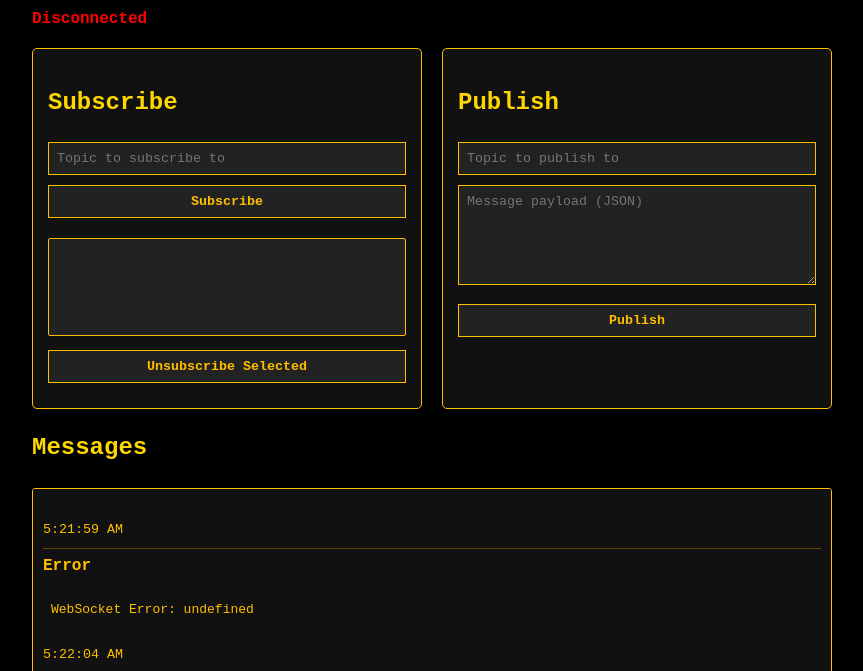
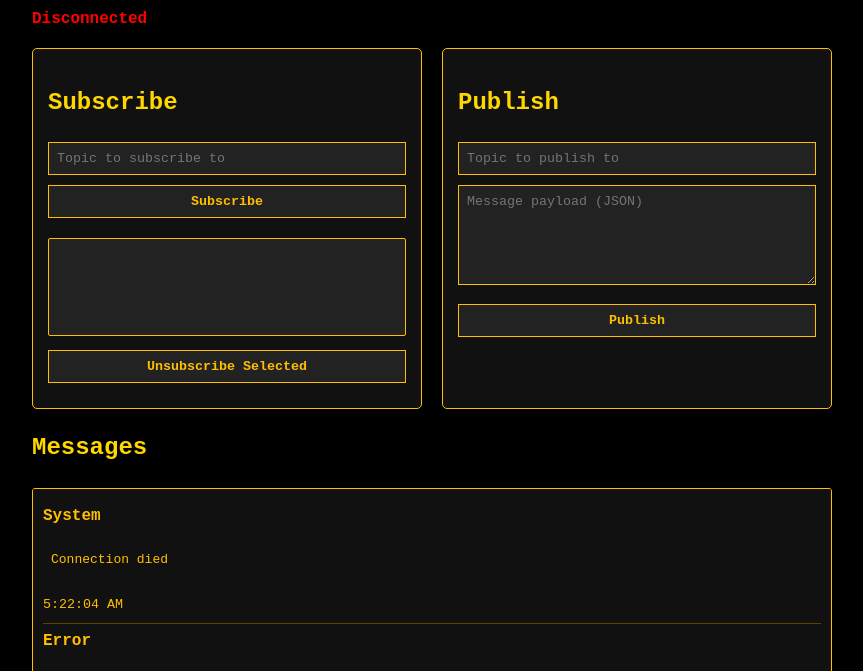
Before and after one commit to dbjohnson/ws-pub-sub, a plain HTML site: page static/index.html in a window 1280 px wide. Shown: the part 107-778 px from the top of the page, without its empty margins (208-1071 px from the left). Drawn offline with Linux system fonts and the light colour scheme; no server answers.

Commit message:
descending message log

```diff
--- a/static/index.html
+++ b/static/index.html
@@ -211,8 +211,7 @@
                 <pre>${content}</pre>
                 <small>${new Date().toLocaleTimeString()}</small>
             `;
-      messagesContainer.appendChild(messageElement);
-      messagesContainer.scrollTop = messagesContainer.scrollHeight;
+      messagesContainer.insertBefore(messageElement, messagesContainer.firstChild);
     }
 
     function subscribe(topic) {
```
